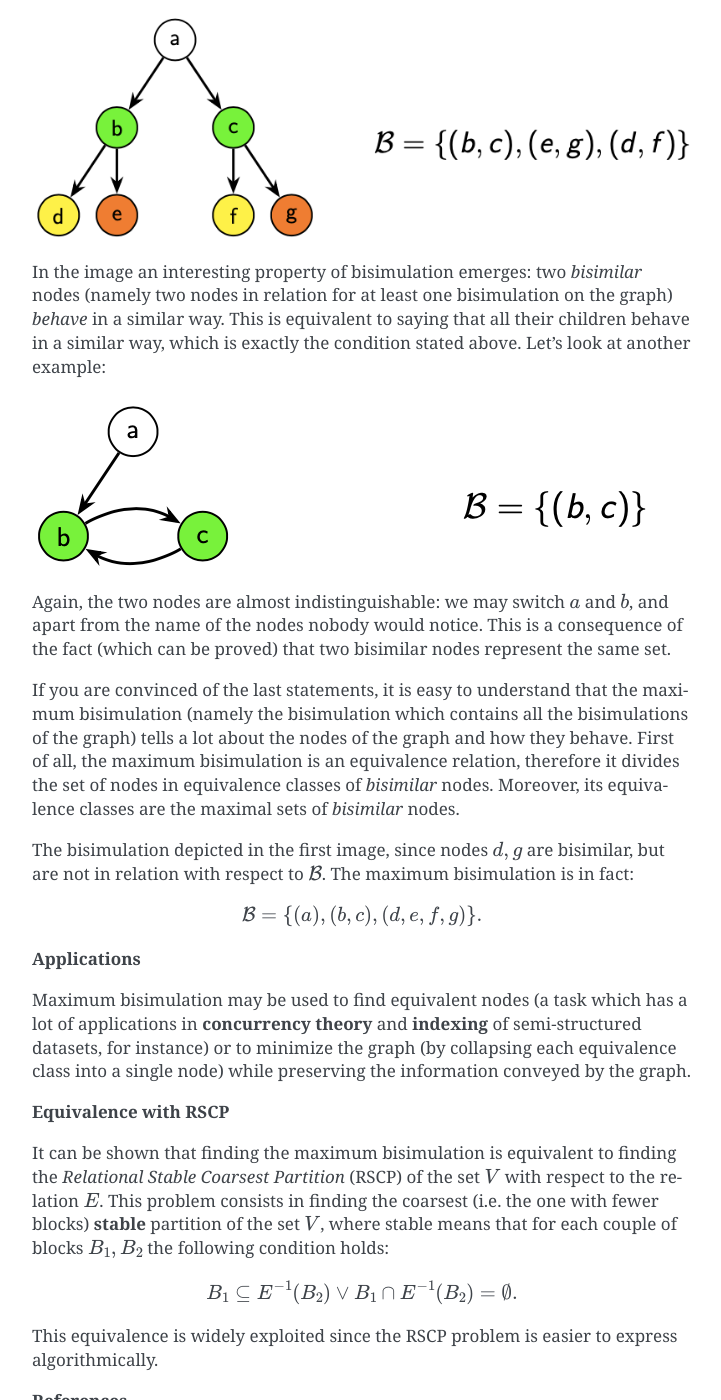
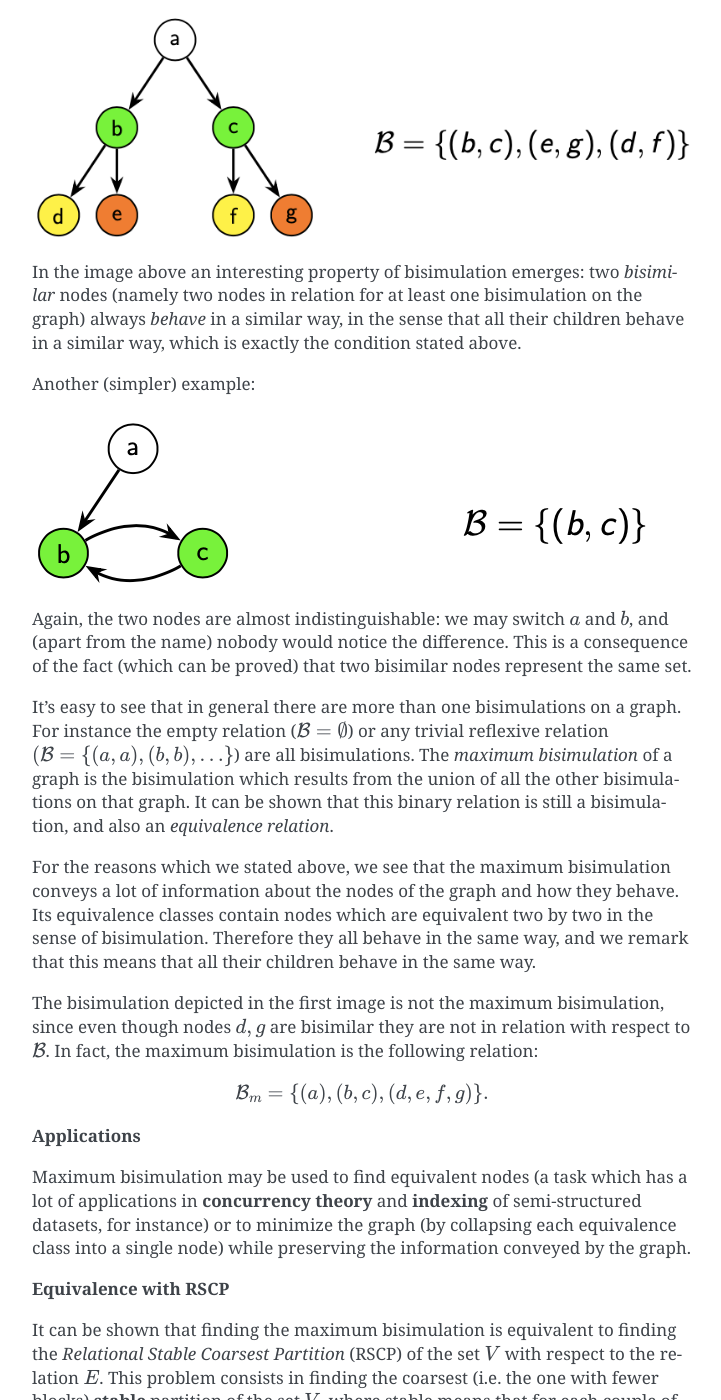
Before and after one commit to fandreuz/BisPy, a Sphinx documentation site: the page built from docs/source/index.rst, in a window 1280 px wide and 1400 px high, scrolled down 550 px. Shown: the whole window, without its empty margins (388-1109 px from the left). Built offline with Sphinx 7.4.7, drawn with Linux system fonts in a browser that asks for light colours.

Commit message:
improve intro to bisimulation

```diff
--- a/docs/source/index.rst
+++ b/docs/source/index.rst
@@ -26,34 +26,42 @@ The following image shows an example of a bisimulation:
 
 .. image:: _static/bisimulation_example.png
 
-In the image an interesting property of bisimulation emerges: two
+In the image above an interesting property of bisimulation emerges: two
 *bisimilar* nodes (namely two nodes in relation for at least one bisimulation
-on the graph) *behave* in a similar way. This is equivalent to saying that all
-their children behave in a similar way, which is exactly the condition stated
-above. Let's look at another example:
+on the graph) always *behave* in a similar way, in the sense that all their
+children behave in a similar way, which is exactly the condition stated above.
+
+Another (simpler) example:
 
 .. image:: _static/bisimulation_example_2.png
 
 Again, the two nodes are almost indistinguishable: we may switch :math:`a` and
-:math:`b`, and apart from the name of the nodes nobody would notice. This is a
-consequence of the fact (which can be proved) that two bisimilar nodes
+:math:`b`, and (apart from the name) nobody would notice the difference. This
+is a consequence of the fact (which can be proved) that two bisimilar nodes
 represent the same set.
 
-If you are convinced of the last statements, it is easy to understand that
-the maximum bisimulation (namely the bisimulation which contains all
-the bisimulations of the graph) tells a lot about the nodes of the graph and
-how they behave. First of all, the maximum bisimulation is an equivalence
-relation, therefore it divides the set of nodes in equivalence classes of
-*bisimilar* nodes. Moreover, its equivalence classes are the maximal sets of
-*bisimilar* nodes.
+It's easy to see that in general there are more than one bisimulations on a
+graph. For instance the empty relation (:math:`\mathcal{B} = \emptyset`) or any
+trivial reflexive relation :math:`(\mathcal{B} = \{(a,a), (b,b), \dots\}`) are
+all bisimulations. The *maximum bisimulation* of a graph is the bisimulation
+which results from the union of all the other bisimulations on that graph. It
+can be shown that this binary relation is still a bisimulation, and also an
+*equivalence relation*.
 
-The bisimulation depicted in the first image, since nodes :math:`d,g` are
-bisimilar, but are not in relation with respect to :math:`\mathcal{B}`. The
-maximum bisimulation is in fact:
+For the reasons which we stated above, we see that the maximum bisimulation
+conveys a lot of information about the nodes of the graph and how they behave.
+Its equivalence classes contain nodes which are equivalent two by two in the
+sense of bisimulation. Therefore they all behave in the same way, and we
+remark that this means that all their children behave in the same way.
+
+The bisimulation depicted in the first image is not the maximum bisimulation,
+since even though nodes :math:`d,g` are bisimilar they are not in relation
+with respect to :math:`\mathcal{B}`. In fact, the maximum bisimulation is the
+following relation:
 
 .. math::
 
-  \mathcal{B}=\{(a),(b,c),(d,e,f,g)\}.
+  \mathcal{B}_m=\{(a),(b,c),(d,e,f,g)\}.
 
 **Applications**
 
```
